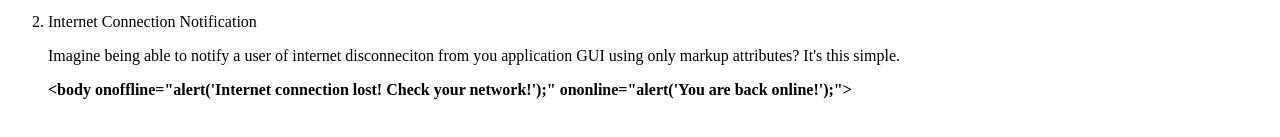
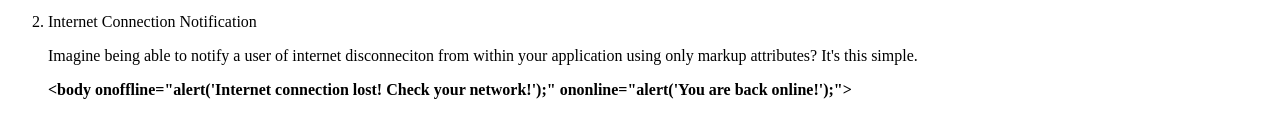
Before and after one commit to AdeoluAdeyemi/HTML-Basics, a plain HTML site: page index.html in a window 1280 px wide. Shown: the part 379-516 px from the top of the page. Drawn offline with Linux system fonts and the light colour scheme.

Commit message:
Updated README.md

```diff
--- a/index.html
+++ b/index.html
@@ -39,7 +39,7 @@
             </li>
             <li>
                 <p>Internet Connection Notification</p>
-                <p>Imagine being able to notify a user of internet disconneciton from you application GUI using only markup attributes? It's this simple.</p>
+                <p>Imagine being able to notify a user of internet disconneciton from within your application using only markup attributes? It's this simple.</p>
                 <strong>
                     &lt;body onoffline="alert('Internet connection lost! Check your network!');" ononline="alert('You are back online!');"&gt;
                 </strong>
```
Also changed, not shown: 1 other file.
